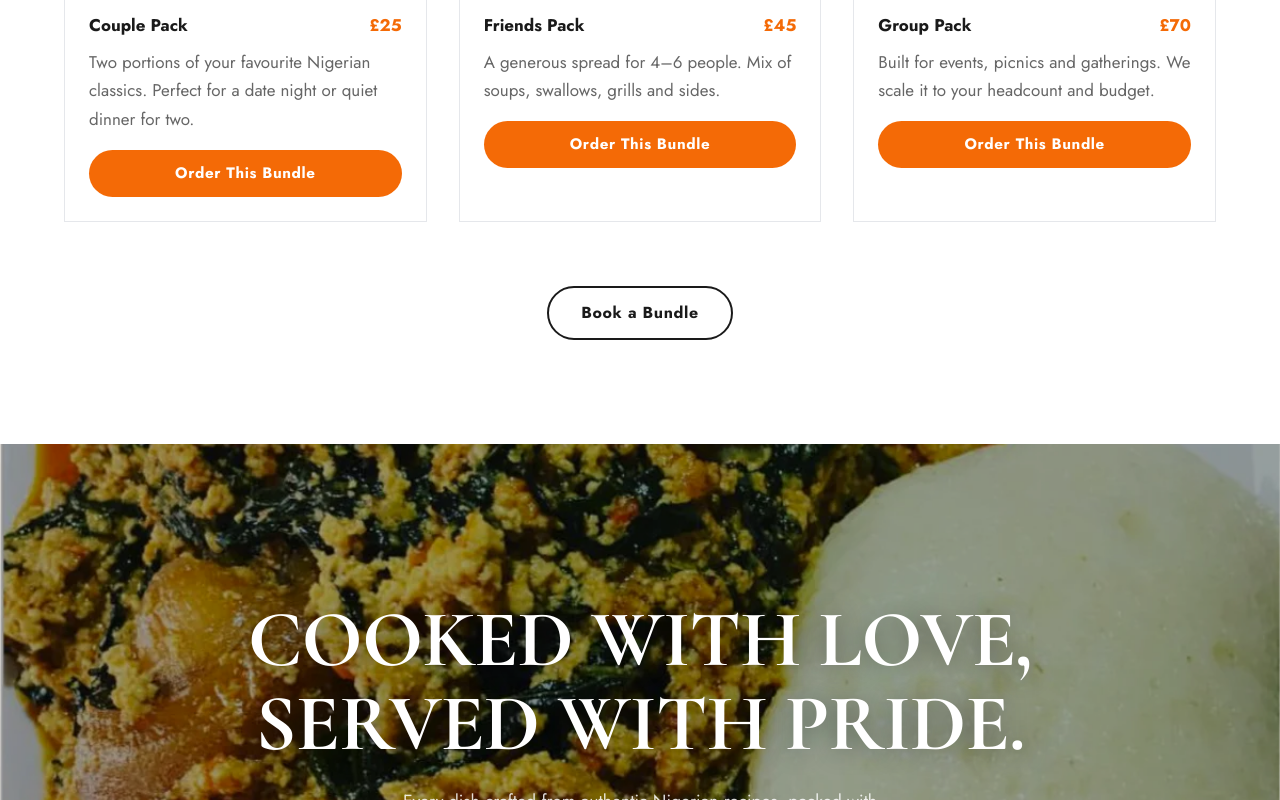
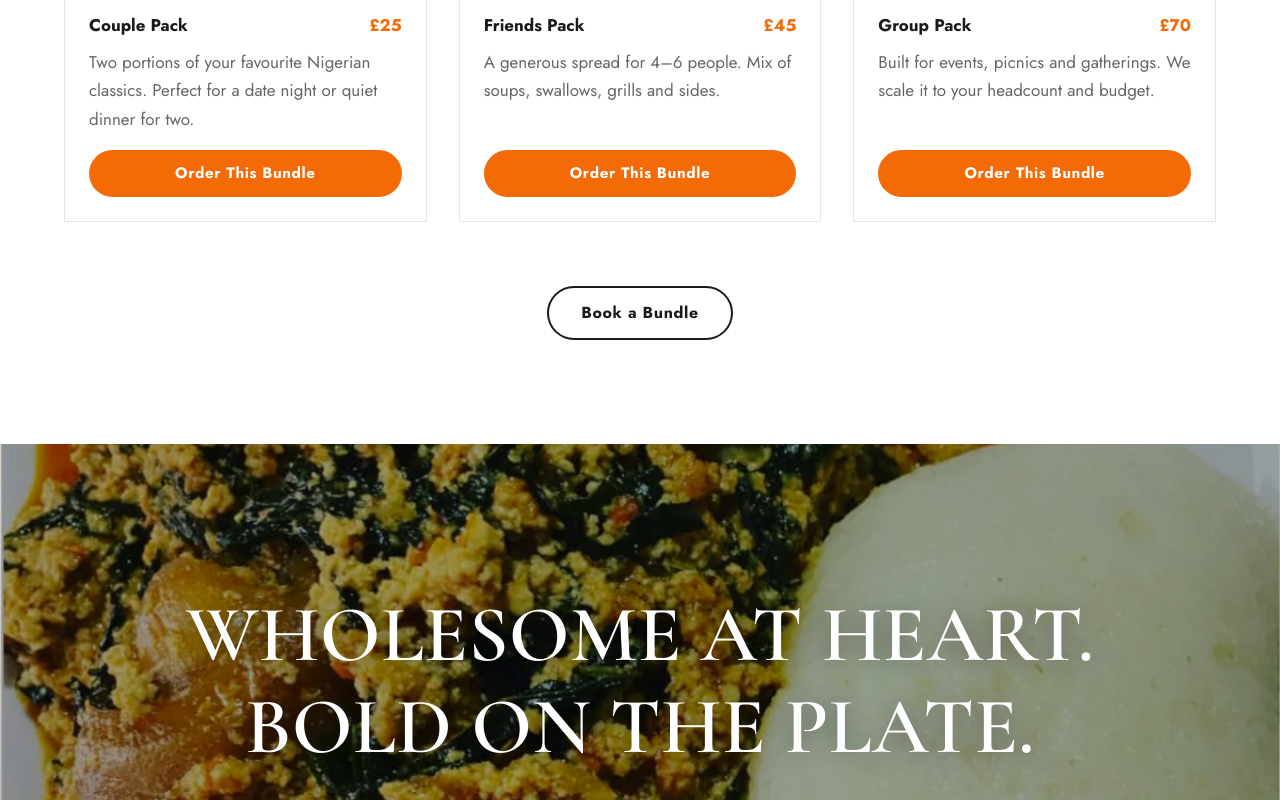
Before and after one commit to Honeyspice/honeyspicecuisine, a React (Create React App) app in the folder frontend/: page / in a window 1280 px wide. Shown: the part 2800-3600 px from the top of the page. Built offline with nearby package versions, Linux system fonts and the light colour scheme; no server answers.

Commit message:
content: adopt wholesome at heart tagline

```diff
--- a/frontend/src/components/Footer.js
+++ b/frontend/src/components/Footer.js
@@ -76,6 +76,23 @@ const Footer = () => {
             />
             <Typography
               sx={{
+                color: 'rgba(255,255,255,0.82)',
+                fontSize: '0.9rem',
+                fontWeight: 600,
+                letterSpacing: '0.01em',
+                lineHeight: 1.6,
+                maxWidth: 280,
+                mb: 1.5,
+              }}
+            >
+              Wholesome at Heart. Bold on the Plate.
+            </Typography>
+            {/* The previous blurb ended "Built with intelligent recommendation
+                technology to personalise your experience", which described the
+                software rather than the food and is not what anyone comes here
+                to read. */}
+            <Typography
+              sx={{
                 color: 'rgba(255,255,255,0.5)',
                 fontSize: '0.85rem',
                 lineHeight: 1.8,
@@ -83,7 +100,7 @@ const Footer = () => {
                 mb: 3,
               }}
             >
-              Authentic Nigerian cuisine crafted with love, served in Stirling, Scotland and across the UK for events and catering. Built with intelligent recommendation technology to personalise your experience.
+              Nigerian food in Stirling for collection and local delivery, and catering for events across the UK.
             </Typography>
             <Box sx={{ display: 'flex', gap: 0.5 }}>
               <IconButton
--- a/frontend/src/pages/Home.js
+++ b/frontend/src/pages/Home.js
@@ -7,6 +7,17 @@ import Features from '../components/Features';
 import Testimonials from '../components/Testimonials';
 import FAQ from '../components/FAQ';
 import Newsletter from '../components/Newsletter';
+
+// Display size for the brand tagline. Scales with the viewport so each clause
+// stays on one line, and keeps at least 12% headroom at every width instead of
+// stepping between fixed sizes.
+//
+// The old fixed sizes wrapped at both ends. At 375px, 2.2rem needed 410px inside
+// 327px, stranding "HEART." and "PLATE." on lines of their own. At exactly 900px
+// the md breakpoint jumped to 5rem, which needs about 916px inside the 837px the
+// flex parent allows, so it wrapped there too. The upper bound keeps the same
+// 5rem display size on desktop, where there was always room for it.
+const TAGLINE_SIZE = 'clamp(1.3rem, 6.2vw, 5rem)';
 
 const HOW_IT_WORKS = [
   {
@@ -414,8 +425,13 @@ const Home = () => {
                     </Box>
                   </Box>
 
-                  {/* Text */}
-                  <Box sx={{ p: 3, flexGrow: 1 }}>
+                  {/* Text. A column so the button can be pushed to the bottom
+                      with mt:auto. The card heights already match because the
+                      grid stretches them, but without this the button followed
+                      the description directly, so a bundle whose text wrapped one
+                      line longer pushed its button 29px below the other two and
+                      the slack collected underneath it instead. */}
+                  <Box sx={{ p: 3, flexGrow: 1, display: 'flex', flexDirection: 'column' }}>
                     <Box sx={{ display: 'flex', justifyContent: 'space-between', alignItems: 'center', mb: 1 }}>
                       <Typography sx={{ fontWeight: 700, fontSize: '1.1rem', color: '#1a1a1a' }}>
                         {bundle.name}
@@ -433,6 +449,7 @@ const Home = () => {
                       variant="contained"
                       fullWidth
                       sx={{
+                        mt: 'auto',
                         bgcolor: '#F46A06',
                         color: '#fff',
                         fontWeight: 700,
@@ -504,16 +521,42 @@ const Home = () => {
               variant="h2"
               sx={{
                 color: '#fff',
-                fontWeight: 900,
-                fontSize: { xs: '2.2rem', sm: '3.5rem', md: '5rem' },
-                lineHeight: 1.05,
-                letterSpacing: '-0.01em',
+                // Weight is left to the theme's h2, which is 600. It was
+                // overridden to 900, a weight Cormorant Garamond does not ship:
+                // only 300 to 700 are loaded, so the browser synthesised it by
+                // thickening the 700 outline uniformly. That flattens the
+                // thick/thin contrast the typeface is built on, which is what
+                // made it read blunt at display size rather than premium.
+                // Scales with the viewport so each clause of the tagline stays on
+                // one line. At the old fixed 2.2rem, "Wholesome at Heart." needed
+                // 410px inside 327px on a 375px phone, so it wrapped and left
+                // "HEART." and "PLATE." stranded on lines of their own. The upper
+                // bound keeps the original 5rem display size on desktop.
+                //
+                // The same clamp is repeated per breakpoint on purpose. The theme
+                // calls responsiveFontSizes(), which sets h2 font sizes inside
+                // media queries; a single plain fontSize here has equal
+                // specificity and loses to them above 600px. Listing breakpoints
+                // makes sx emit its own media queries, which win.
+                fontSize: {
+                  xs: TAGLINE_SIZE,
+                  sm: TAGLINE_SIZE,
+                  md: TAGLINE_SIZE,
+                  lg: TAGLINE_SIZE,
+                },
+                lineHeight: 1.15,
+                // Capitals need more room between them than lowercase, so the
+                // theme's negative tracking works against this uppercase line.
+                // Kept small: tracking is paid for in line width.
+                letterSpacing: '0.005em',
                 textShadow: '0 2px 24px rgba(0,0,0,0.4)',
                 mb: 2.5,
                 textTransform: 'uppercase',
               }}
             >
-              COOKED WITH LOVE,<br />SERVED WITH PRIDE.
+              {/* The brand tagline. Written in sentence case because the style
+                  above already uppercases it, so the source stays readable. */}
+              Wholesome at Heart.<br />Bold on the Plate.
             </Typography>
             <Typography
               sx={{
```
